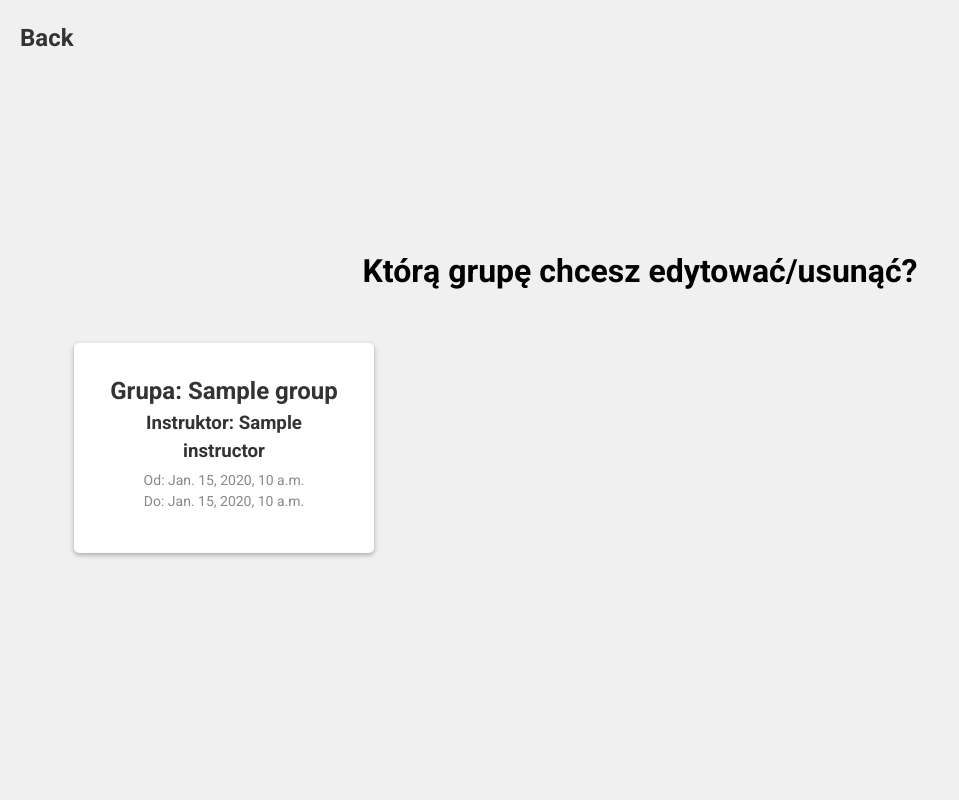
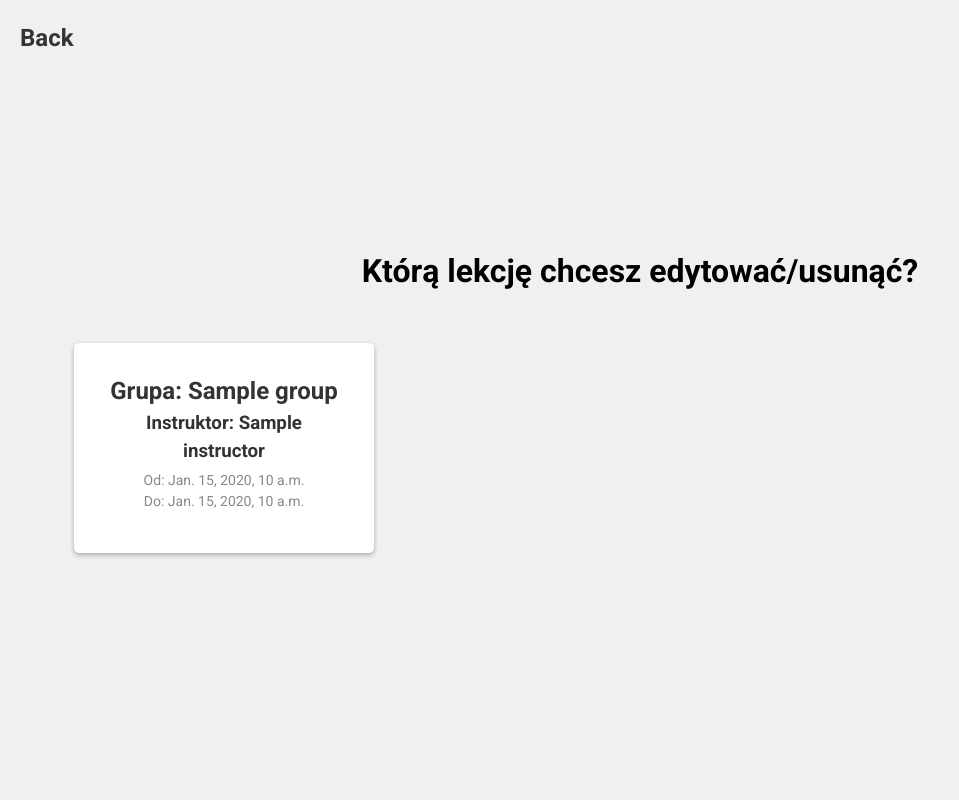
Before and after one commit to spaiq/ZUT-fourth-semester-project, a Django app: page /manage/calendar/ in a window 1280 px wide. Shown: the whole page, without its empty margins (0-959 px from the left). Run offline with Django 4.2, Linux system fonts and the light colour scheme; a user stored in the database is signed in; tables that the repository leaves empty hold one stand-in row (values such as "Sample post"); a database or web service that is not in the repository returns one stand-in record (values such as "Sample title"); data that the repository does not hold is empty.

Commit message:
create Gamma 1.1

```diff
--- a/swimschool/swimapp/templates/manage/calendar.html
+++ b/swimschool/swimapp/templates/manage/calendar.html
@@ -30,7 +30,7 @@
     <body>
         <div class="calendar-edit">
             <div class="container">
-                <h1>Którą grupę chcesz edytować/usunąć?</h1>
+                <h1>Którą lekcję chcesz edytować/usunąć?</h1>
                 <div class="lesson-plan-edit">
                     {% for lesson in lessons %}
                     <a href="/manage/calendar/{{lesson.id}}">
--- a/swimschool/swimapp/templates/manage/index.html
+++ b/swimschool/swimapp/templates/manage/index.html
@@ -34,7 +34,7 @@
     <body>
         <div class="manage">
             <h1 class="back-home">
-                <a href="/swimschool/swimapp/static">Home</a>
+                <a href="/">Home</a>
             </h1>
             <div class="manage-menu">
                 <h2>Wybierz co chcesz zrobić:</h2>
```
Also changed, not shown: swimschool/db.sqlite3.
